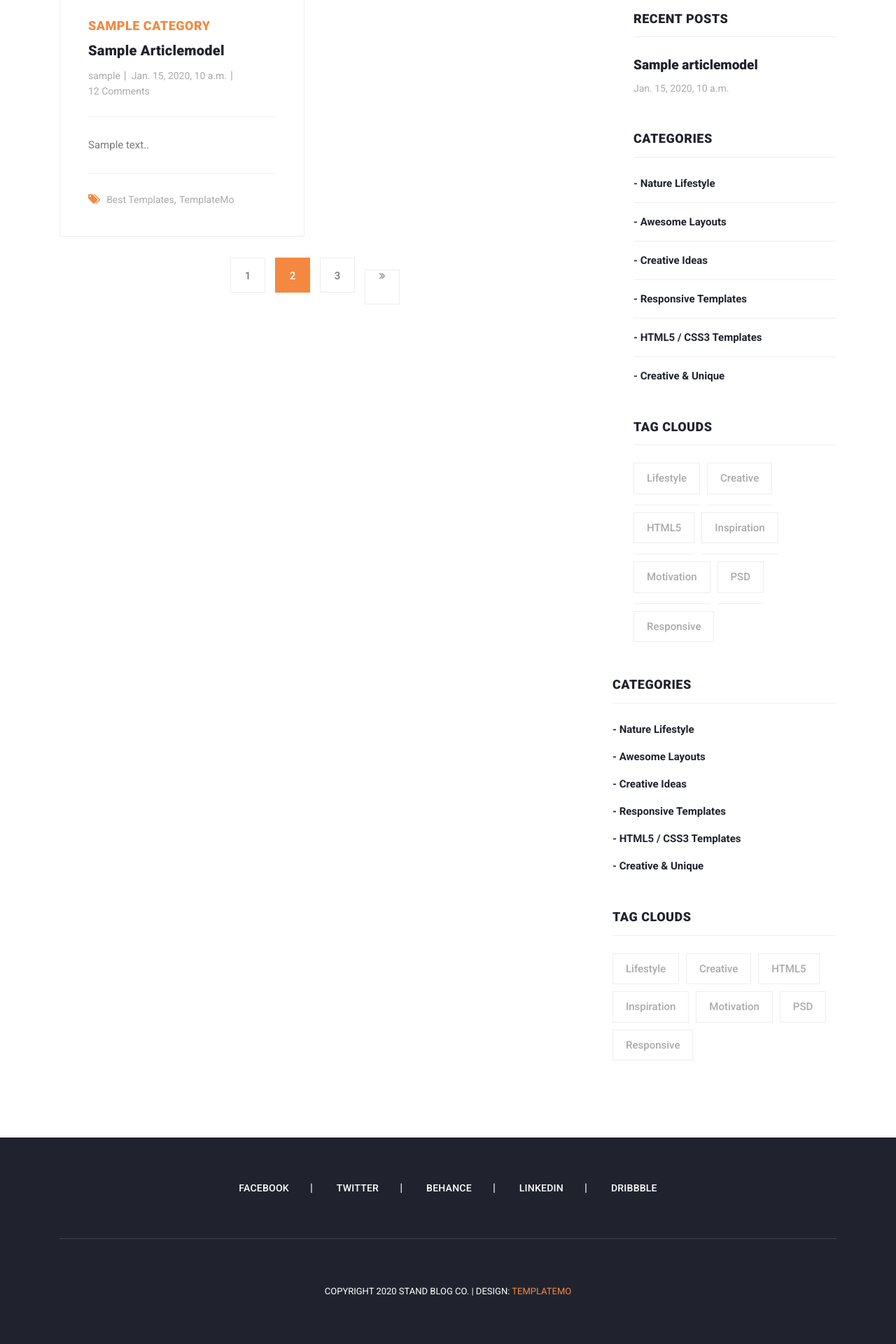
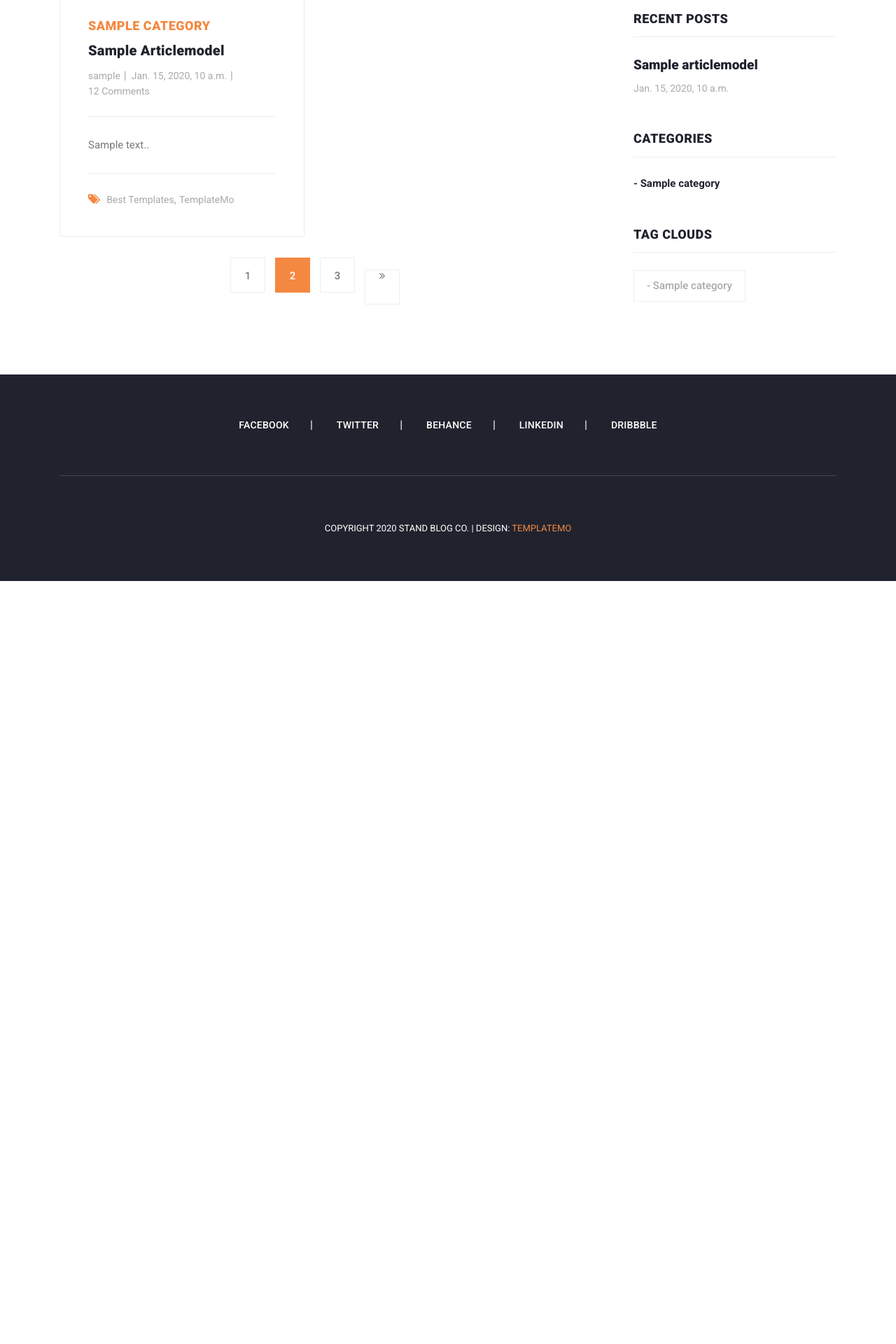
Before and after one commit to ImRezaDeveloper/standblog, a Django app: page /articles/list in a window 1280 px wide. Shown: the part 1059-2979 px from the top of the page at 70% size. After the commit the page ends 1889 px from the top, so only its background shows below. Run offline with Django 5.2, Linux system fonts and the light colour scheme; tables that the repository leaves empty hold one stand-in row (values such as "Sample post"); grey boxes marked "Sample" are stand-in pictures; some libraries are stand-ins or nearby versions.

Commit message:
add some feature to project like dynamic category and social media

```diff
--- a/standblog_project/blog_app/templates/blog_app/article_list.html
+++ b/standblog_project/blog_app/templates/blog_app/article_list.html
@@ -118,41 +118,6 @@
                     </div>
                   </div>
                 </div>
-                <div class="col-lg-12">
-                  <div class="sidebar-item categories">
-                    <div class="sidebar-heading">
-                      <h2>Categories</h2>
-                    </div>
-                    <div class="content">
-                      <ul>
-                        <li><a href="#">- Nature Lifestyle</a></li>
-                        <li><a href="#">- Awesome Layouts</a></li>
-                        <li><a href="#">- Creative Ideas</a></li>
-                        <li><a href="#">- Responsive Templates</a></li>
-                        <li><a href="#">- HTML5 / CSS3 Templates</a></li>
-                        <li><a href="#">- Creative &amp; Unique</a></li>
-                      </ul>
-                    </div>
-                  </div>
-                </div>
-                <div class="col-lg-12">
-                  <div class="sidebar-item tags">
-                    <div class="sidebar-heading">
-                      <h2>Tag Clouds</h2>
-                    </div>
-                    <div class="content">
-                      <ul>
-                        <li><a href="#">Lifestyle</a></li>
-                        <li><a href="#">Creative</a></li>
-                        <li><a href="#">HTML5</a></li>
-                        <li><a href="#">Inspiration</a></li>
-                        <li><a href="#">Motivation</a></li>
-                        <li><a href="#">PSD</a></li>
-                        <li><a href="#">Responsive</a></li>
-                      </ul>
-                    </div>
-                  </div>
-                </div>
               </div>
             </div>
           </div>
--- a/standblog_project/blog_app/urls.py
+++ b/standblog_project/blog_app/urls.py
@@ -4,5 +4,6 @@ from . import views
 
 urlpatterns = [
     path('article/<slug:slug>/', views.post_detail, name='single-article'),
-    path('articles/list', views.article_list, name='articles')
+    path('articles/list', views.article_list, name='articles'),
+    path('category/<int:pk>', views.categories_articles, name='category_article')
 ]
--- a/standblog_project/blog_app/views.py
+++ b/standblog_project/blog_app/views.py
@@ -1,5 +1,6 @@
 from django.shortcuts import render, get_object_or_404
-from .models import ArticleModel
+from .models import ArticleModel, Category
+from django.core.paginator import Paginator
 
 # Create your views here.
 
@@ -10,3 +11,11 @@ def post_detail(request, slug):
 def article_list(request):
     articles = ArticleModel.objects.all()
     return render(request, 'blog_app/article_list.html', {'articles': articles})
+
+def categories_articles(request, pk):
+    categories = get_object_or_404(Category, id=pk)
+    articles = categories.article_category.all()
+
+    # paginator
+
+    return render(request, 'blog_app/article_list.html', {'articles': articles})
--- a/standblog_project/context_processor/custom_context.py
+++ b/standblog_project/context_processor/custom_context.py
@@ -1,6 +1,7 @@
-from blog_app.models import ArticleModel
+from blog_app.models import ArticleModel, Category
 from django.shortcuts import render
 
 def recent_article(request):
     articles = ArticleModel.objects.all()[:3]
-    return {'recents_articles': articles}
+    categories = Category.objects.all()
+    return {'recents_articles': articles, 'categories': categories}
--- a/standblog_project/home_app/templates/home_app/index.html
+++ b/standblog_project/home_app/templates/home_app/index.html
@@ -1,6 +1,6 @@
 {% extends 'base.html' %}
 {% load static %}
-
+{% load social_share %}
 
 {% block title %}
   home
@@ -87,7 +87,7 @@
                             <ul class="post-share">
                               <li><i class="fa fa-share-alt"></i></li>
                               <li><a href="#">Facebook</a>,</li>
-                              <li><a href="#"> Twitter</a></li>
+                              <li>{% post_to_whatsapp 'single-article' article.slug 'reza' %}</li>
                             </ul>
                           </div>
                         </div>
--- a/standblog_project/standblog_project/settings.py
+++ b/standblog_project/standblog_project/settings.py
@@ -42,7 +42,11 @@ INSTALLED_APPS = [
     'home_app',
     'account_app',
     'blog_app',
-    'django_cleanup'
+    'django_cleanup',
+
+    # library
+    'django_render_partial',
+    'django_social_share'
 ]
 
 
--- a/standblog_project/templates/includes/side_bar.html
+++ b/standblog_project/templates/includes/side_bar.html
@@ -33,12 +33,11 @@
                     </div>
                     <div class="content">
                       <ul>
-                        <li><a href="#">- Nature Lifestyle</a></li>
-                        <li><a href="#">- Awesome Layouts</a></li>
-                        <li><a href="#">- Creative Ideas</a></li>
-                        <li><a href="#">- Responsive Templates</a></li>
-                        <li><a href="#">- HTML5 / CSS3 Templates</a></li>
-                        <li><a href="#">- Creative &amp; Unique</a></li>
+
+                        {% for category in categories %}
+                          <li><a href="{% url 'category_article' category.id %}">- {{category.title}}</a></li>
+                        {% endfor %}
+
                       </ul>
                     </div>
                   </div>
@@ -50,13 +49,9 @@
                     </div>
                     <div class="content">
                       <ul>
-                        <li><a href="#">Lifestyle</a></li>
-                        <li><a href="#">Creative</a></li>
-                        <li><a href="#">HTML5</a></li>
-                        <li><a href="#">Inspiration</a></li>
-                        <li><a href="#">Motivation</a></li>
-                        <li><a href="#">PSD</a></li>
-                        <li><a href="#">Responsive</a></li>
+                        {% for category in categories %}
+                          <li><a href="{% url 'category_article' category.id %}">- {{category.title}}</a></li>
+                        {% endfor %}
                       </ul>
                     </div>
                   </div>
```
Also changed, not shown: standblog_project/blog_app/models.py (line endings or trailing spaces).
